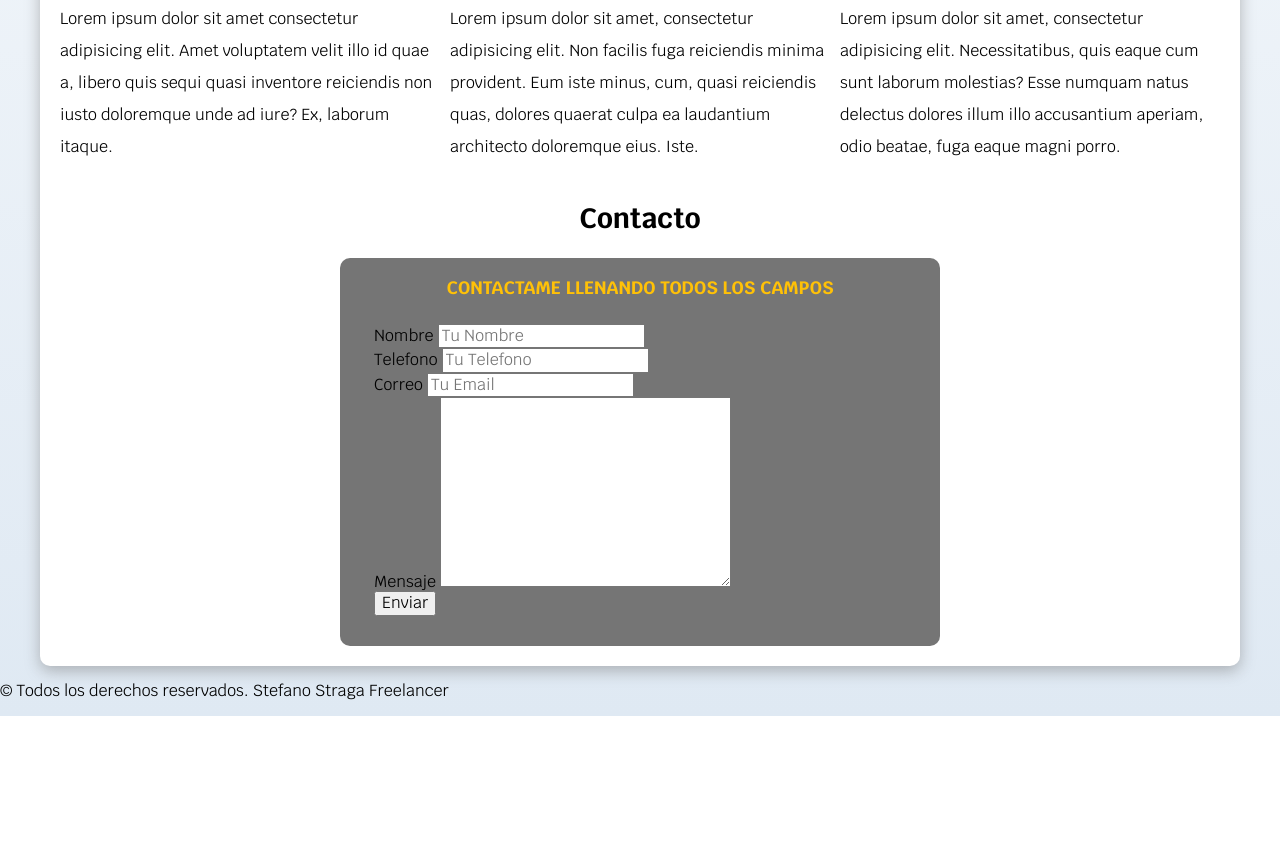
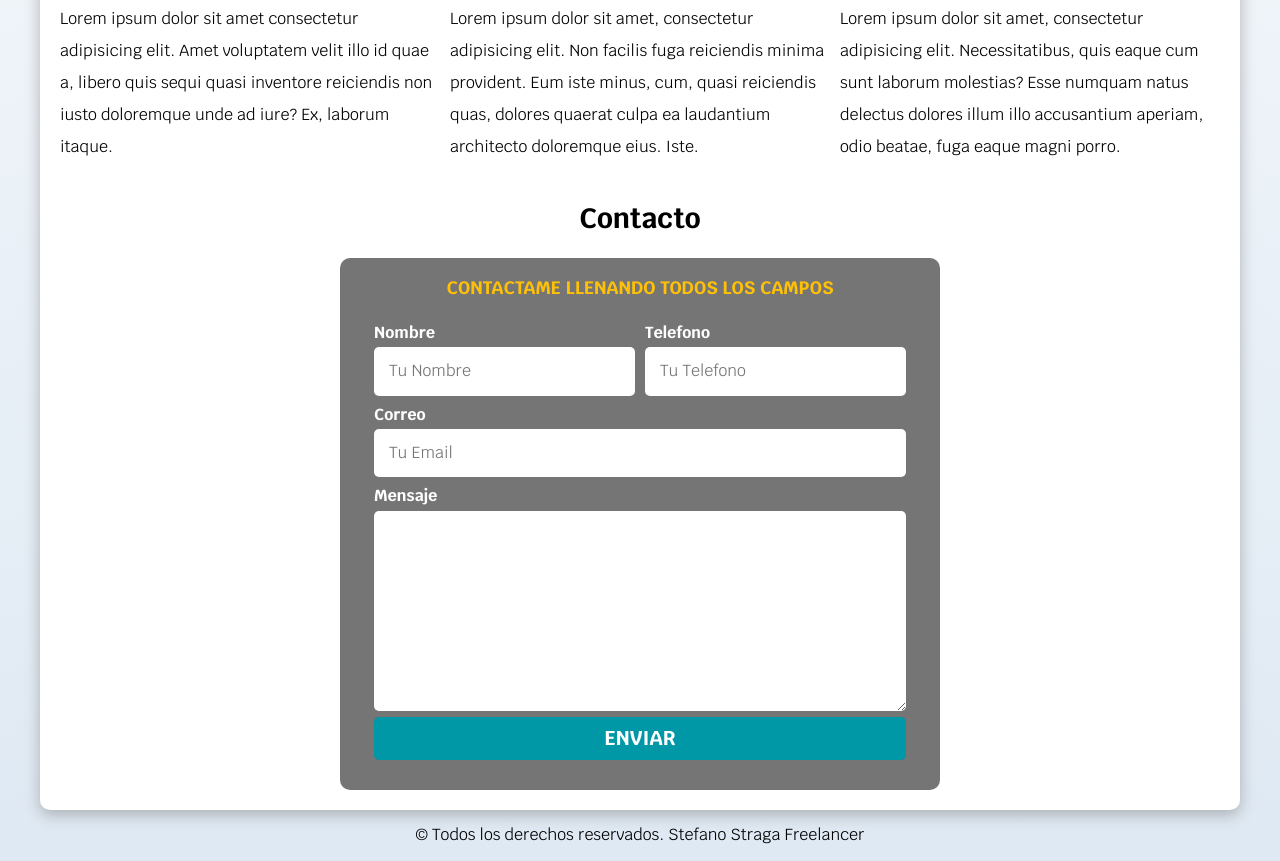
Before and after one commit to stefano22k/freelance-page, a plain HTML site: page index.html in a window 1280 px wide. Shown: the part 926-1787 px from the top of the page. Before the commit the page ends 1642 px from the top, so only its background shows below. Drawn offline with Linux system fonts and the light colour scheme.

Commit message:
upload all files

```diff
--- a/css/style.css
+++ b/css/style.css
@@ -9,6 +9,7 @@
 html{
     font-size: 62.5%;
     box-sizing: border-box;
+    scroll-snap-type: y mandatory;
 }
 
 *, *:before, *:after {
@@ -56,8 +57,16 @@ h1,h2,h3{
     text-transform: uppercase;
     font-weight: 700;
     border-radius: .5rem;
+    width: 90%;
+    text-align: center;
+    border: none;
 }
 
+.btn:hover{
+    cursor: pointer;
+    background-color: var(--primario);
+    color: var(--oscuro);
+}
 .nav-bg{
     background-color: var(--secundario);
 }
@@ -164,6 +173,43 @@ h1,h2,h3{
     color: var(--primario);
 }
 
+.campo{
+    margin-bottom: 1rem;
+}
+
+.campo label{
+    color: var(--blanco);
+    font-weight: bold;
+    margin-bottom: 0.5rem;
+    display: block;
+}
+
+.campo textarea {
+    height: 20rem;
+}
+
+.input-text{
+    width: 100%;
+    border: none;
+    padding: 1.5rem;
+    border-radius: .5rem;
+
+}
+
+.enviar .btn {
+    width: 100%;
+}
+
+.footer{
+    text-align: center;
+}
+
+.servicios,
+.navegacion-principal,
+.formulario{
+    scroll-snap-align: center;
+    scroll-snap-stop: always;
+}
 /* Mediaqueries */
 
 @media (min-width: 768px) {
@@ -179,4 +225,14 @@ h1,h2,h3{
         grid-template-columns: repeat(3, 1fr);
         column-gap: 1rem;
     }
+    .contenedor-campos{
+        display: grid;
+        grid-template-columns: repeat(2, 1fr);
+        grid-template-rows: auto auto 20rem;
+        column-gap: 1rem;
+    }
+    .campo:nth-child(3),
+    .campo:nth-child(4){
+        grid-column: 1 / 3;
+    }
 }
--- a/index.html
+++ b/index.html
@@ -92,34 +92,34 @@
                     <div class="contenedor-campos">
                         <div class="campo">
                             <label>Nombre</label>
-                            <input type="text" placeholder="Tu Nombre">
+                            <input class="input-text" type="text" placeholder="Tu Nombre">
                         </div>
 
                         <div class="campo">
                             <label>Telefono</label>
-                            <input type="tel" placeholder="Tu Telefono">
+                            <input class="input-text" type="tel" placeholder="Tu Telefono">
                         </div>
 
                         <div class="campo">
                             <label>Correo</label>
-                            <input type="email" placeholder="Tu Email">
+                            <input class="input-text" type="email" placeholder="Tu Email">
                         </div>
 
                         <div class="campo">
                             <label>Mensaje</label>
-                            <textarea cols="30" rows="10"></textarea>
+                            <textarea class="input-text" cols="30" rows="10"></textarea>
                         </div>
                     </div>
 
-                    <div>
-                        <input type="submit" value="Enviar">
+                    <div class="enviar">
+                        <input class="btn" type="submit" value="Enviar">
                     </div>
                 </fieldset>
             </form>
         </section>
     </main>
 
-    <footer>
+    <footer class="footer">
         <p>&copy; Todos los derechos reservados. Stefano Straga Freelancer</p>
     </footer>
 
```
